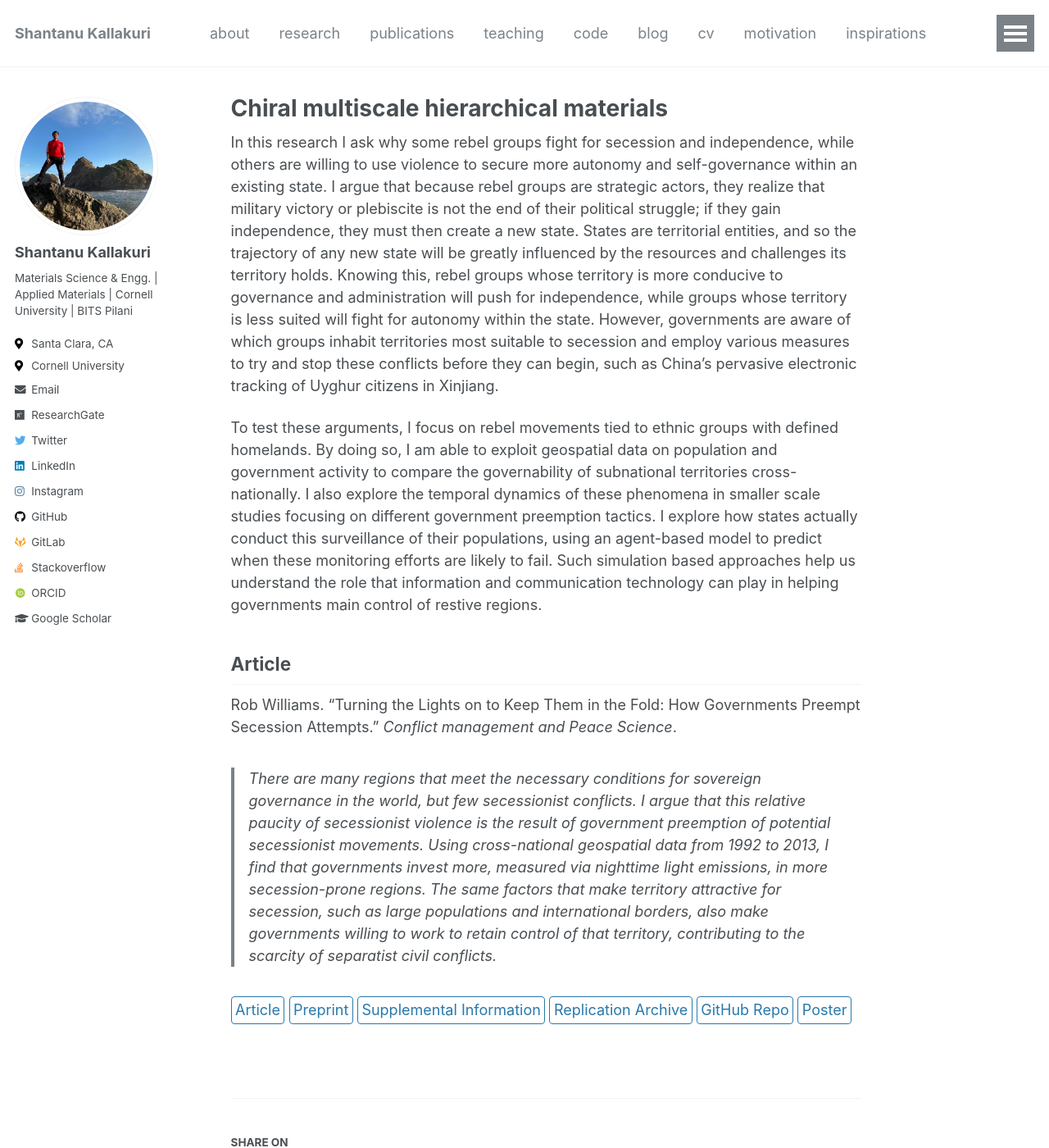
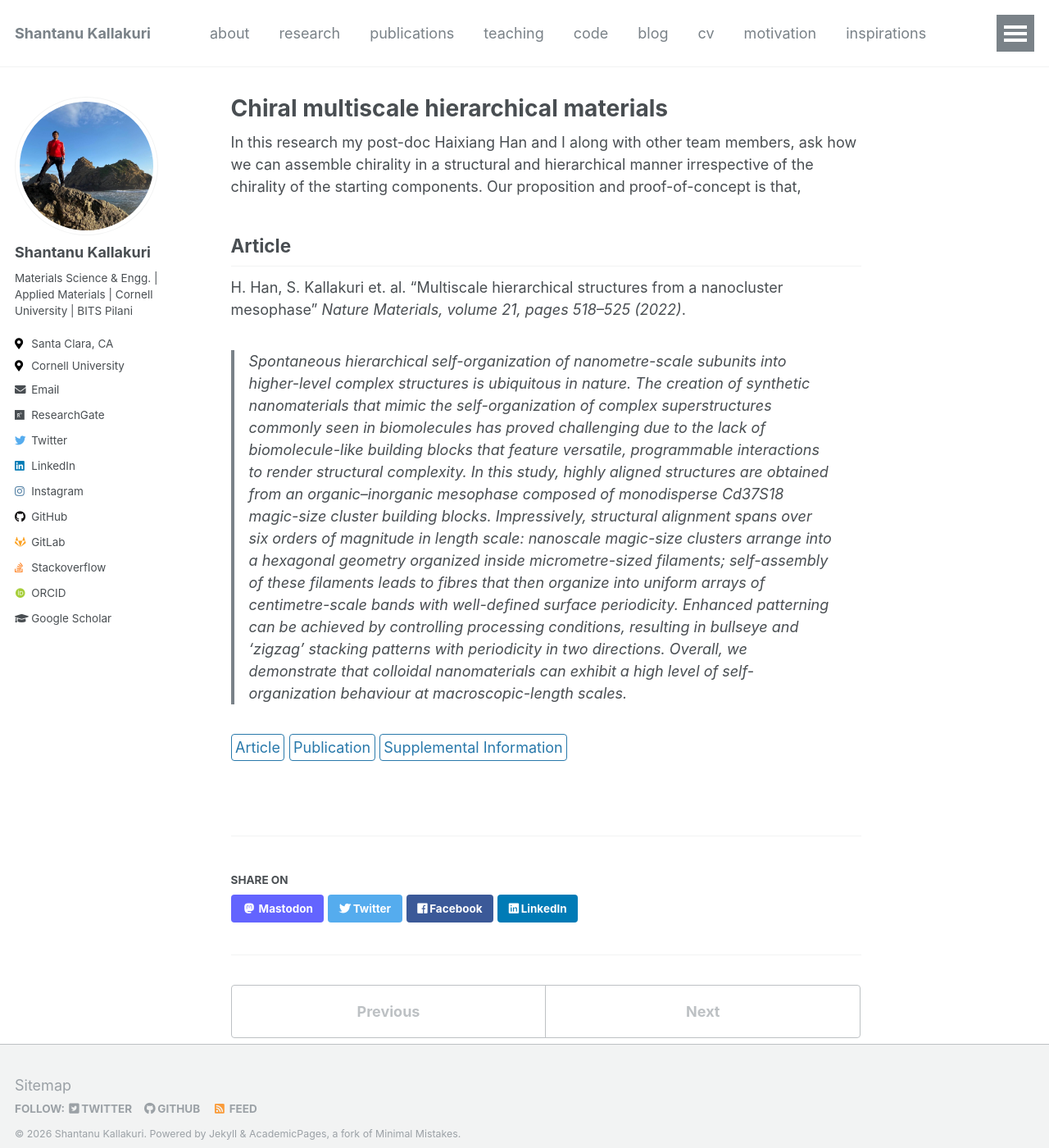
Before and after one commit to shantanukallakuri/research, a Jekyll site: the page built from _research/chiral-materials.md, in a window 1280 px wide and 1400 px high. Shown: the whole window at 82% size. Built offline with Jekyll 4.4.1, drawn with Linux system fonts in a browser that asks for light colours; some web fonts are replaced.

Commit message:
2026.03.11 - Updated pages

```diff
--- a/_research/chiral-materials.md
+++ b/_research/chiral-materials.md
@@ -8,14 +8,26 @@ header:
   og_image: "research/chiral-materials.jpg"
 ---
 
-In this research I ask why some rebel groups fight for secession and independence, while others are willing to use violence to secure more autonomy and self-governance within an existing state. I argue that because rebel groups are strategic actors, they realize that military victory or plebiscite is not the end of their political struggle; if they gain independence, they must then create a new state. States are territorial entities, and so the trajectory of any new state will be greatly influenced by the resources and challenges its territory holds. Knowing this, rebel groups whose territory is more conducive to governance and administration will push for independence, while groups whose territory is less suited will fight for autonomy within the state. However, governments are aware of which groups inhabit territories most suitable to secession and employ various measures to try and stop these conflicts before they can begin, such as China’s pervasive electronic tracking of Uyghur citizens in Xinjiang.
+In this research my post-doc Haixiang Han and I along with other team members, ask how we can assemble chirality in a structural and hierarchical manner irrespective of the chirality of the starting components. Our proposition and proof-of-concept is that,
 
-To test these arguments, I focus on rebel movements tied to ethnic groups with defined homelands. By doing so, I am able to exploit geospatial data on population and government activity to compare the governability of subnational territories cross-nationally. I also explore the temporal dynamics of these phenomena in smaller scale studies focusing on different government preemption tactics. I explore how states actually conduct this surveillance of their populations, using an agent-based model to predict when these monitoring efforts are likely to fail. Such simulation based approaches help us understand the role that information and communication technology can play in helping governments main control of restive regions.
+<!-- In this research I ask why, while-->
+<!-- I argue that, they realize that; if they, they must -->
+<!-- States are territorial entities, and so the trajectory of will be influenced by the -->
+<!-- Knowing this, will push for, while groups whose will -->
+<!-- However, are aware of and employ various measures to, such as -->
+
+<!-- To test these arguments, I focus on -->
+<!-- By doing so, I am able to exploit -->
+<!-- I also explore the temporal dynamics of -->
+<!-- I explore how actually conduct using an __ __model to predict when likely to-->
+<!-- Such simulation based approaches help us understand the role that can play-->
 
 ## Article
 
-Rob Williams. "Turning the Lights on to Keep Them in the Fold: How Governments Preempt Secession Attempts." *Conflict management and Peace Science*.
+H. Han, S. Kallakuri et. al. "Multiscale hierarchical structures from a nanocluster mesophase" *Nature Materials, volume 21, pages 518–525 (2022)*.
 
-> There are many regions that meet the necessary conditions for sovereign governance in the world, but few secessionist conflicts. I argue that this relative paucity of secessionist violence is the result of government preemption of potential secessionist movements. Using cross-national geospatial data from 1992 to 2013, I find that governments invest more, measured via nighttime light emissions, in more secession-prone regions. The same factors that make territory attractive for secession, such as large populations and international borders, also make governments willing to work to retain control of that territory, contributing to the scarcity of separatist civil conflicts.
+> Spontaneous hierarchical self-organization of nanometre-scale subunits into higher-level complex structures is ubiquitous in nature. The creation of synthetic nanomaterials that mimic the self-organization of complex superstructures commonly seen in biomolecules has proved challenging due to the lack of biomolecule-like building blocks that feature versatile, programmable interactions to render structural complexity. In this study, highly aligned structures are obtained from an organic–inorganic mesophase composed of monodisperse Cd37S18 magic-size cluster building blocks. Impressively, structural alignment spans over six orders of magnitude in length scale: nanoscale magic-size clusters arrange into a hexagonal geometry organized inside micrometre-sized filaments; self-assembly of these filaments leads to fibres that then organize into uniform arrays of centimetre-scale bands with well-defined surface periodicity. Enhanced patterning can be achieved by controlling processing conditions, resulting in bullseye and ‘zigzag’ stacking patterns with periodicity in two directions. Overall, we demonstrate that colloidal nanomaterials can exhibit a high level of self-organization behaviour at macroscopic-length scales.
 
-[Article](https://doi.org/10.1177/07388942211015242){: .btn--research} [Preprint](/files/pdf/research/Turning the Lights on.pdf){: .btn--research} [Supplemental Information](/files/pdf/research/Turning the Lights on SI.pdf){: .btn--research} [Replication Archive](https://journals.sagepub.com/doi/suppl/10.1177/07388942211015242){: .btn--research} [GitHub Repo](https://github.com/jayrobwilliams/conflict-preemption){: .btn--research} [Poster](/files/pdf/research/PSS 2018 Poster.pdf){: .btn--research}
+[Article](https://doi.org/10.1038/s41563-022-01223-3){: .btn--research} [Publication](/files/pdf/research/2022 - Multiscale hierarchical structures from a nanocluster mesophase.pdf){: .btn--research} [Supplemental Information](/files/pdf/research/2022 - Multiscale hierarchical structures from a nanocluster mesophase - SI.pdf){: .btn--research}
+
+<!-- [Article](https://doi.org/10.1177/07388942211015242){: .btn--research} [Preprint](/files/pdf/research/Turning the Lights on.pdf){: .btn--research} [Supplemental Information](/files/pdf/research/Turning the Lights on SI.pdf){: .btn--research} [Replication Archive](https://journals.sagepub.com/doi/suppl/10.1177/07388942211015242){: .btn--research} [GitHub Repo](https://github.com/jayrobwilliams/conflict-preemption){: .btn--research} [Poster](/files/pdf/research/PSS 2018 Poster.pdf){: .btn--research}-->
```
Also changed, not shown: _pages/about.md (+3 -3 lines), _pages/cv.md (+2 -2 lines), _pages/research.md (+2 -2 lines), _research/nanomotors.md (+1 -1 lines), 3 other files.
